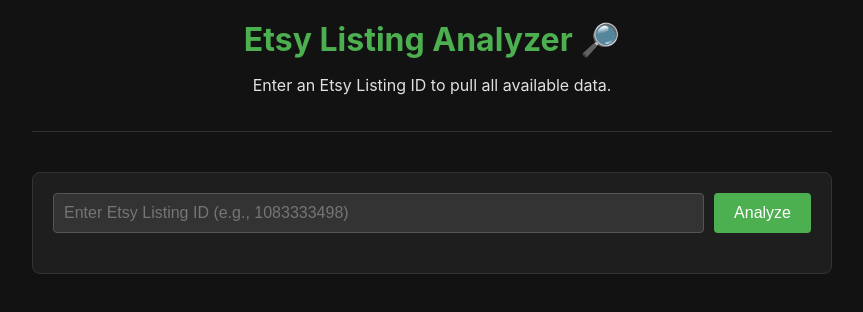
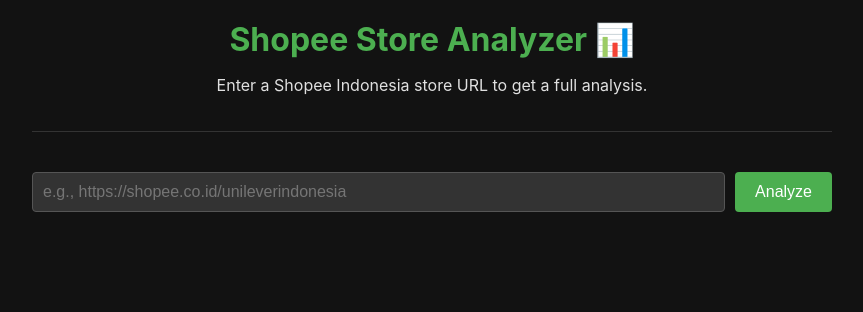
Before and after one commit to SerkanPN/market_analysis, a plain HTML site: page frontend/index.html in a window 1280 px wide. Shown: the whole page, without its empty margins (208-1071 px from the left). Drawn offline with Linux system fonts and the light colour scheme.

Commit message:
Update index.html

```diff
--- a/frontend/index.html
+++ b/frontend/index.html
@@ -3,24 +3,22 @@
 <head>
     <meta charset="UTF-8" />
     <meta name="viewport" content="width=device-width, initial-scale=1.0" />
-    <title>Etsy Listing Analyzer</title>
+    <title>Shopee Store Analyzer</title>
     <link rel="stylesheet" href="style.css" />
 </head>
 <body>
     <div class="container">
         <header>
-            <h1>Etsy Listing Analyzer 🔎</h1>
-            <p>Enter an Etsy Listing ID to pull all available data.</p>
+            <h1>Shopee Store Analyzer 📊</h1>
+            <p>Enter a Shopee Indonesia store URL to get a full analysis.</p>
         </header>
         <main>
-            <div class="module">
-                <div class="input-group">
-                    <input type="text" id="listingId" placeholder="Enter Etsy Listing ID (e.g., 1083333498)" />
-                    <button id="analyzeBtn">Analyze</button>
-                </div>
-                <div id="loader" class="loader hidden"></div>
-                <div id="resultsContainer"></div>
+            <div class="input-group">
+                <input type="text" id="storeUrl" placeholder="e.g., https://shopee.co.id/unileverindonesia" />
+                <button id="analyzeBtn">Analyze</button>
             </div>
+            <div id="loader" class="loader hidden"></div>
+            <div id="resultsContainer"></div>
         </main>
     </div>
     <script src="script.js"></script>
```
